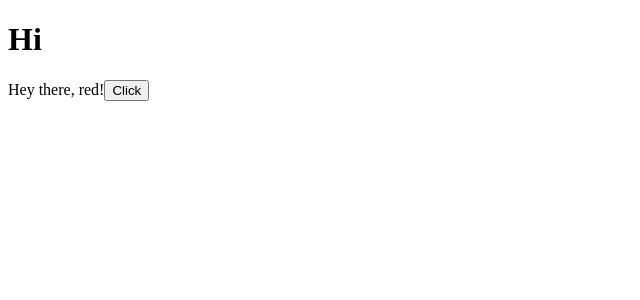
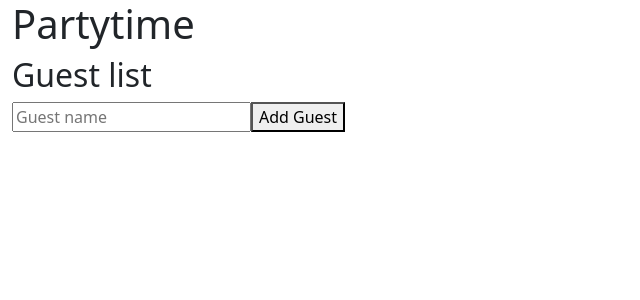
Before and after one commit to virtual/react-typescript, a React (Create React App) app: page / in a window 1280 px wide. Shown: the top 300 px of the page, without its empty margins (0-640 px from the left). Built offline with nearby package versions, Linux system fonts and the light colour scheme.

Commit message:
add guest list and input

```diff
--- a/public/index.html
+++ b/public/index.html
@@ -3,6 +3,7 @@
   <head>
     <meta charset="utf-8" />
     <link rel="icon" href="%PUBLIC_URL%/favicon.ico" />
+    <link rel="stylesheet" href="https://cdn.jsdelivr.net/npm/bootstrap@5.2.3/dist/css/bootstrap.min.css" integrity="sha384-rbsA2VBKQhggwzxH7pPCaAqO46MgnOM80zW1RWuH61DGLwZJEdK2Kadq2F9CUG65" crossorigin="anonymous">
     <meta name="viewport" content="width=device-width, initial-scale=1" />
     <meta name="theme-color" content="#000000" />
     <meta
@@ -28,7 +29,10 @@
   </head>
   <body>
     <noscript>You need to enable JavaScript to run this app.</noscript>
-    <div id="root"></div>
+
+    <main class="container-fluid">
+      <div id="root"></div>
+    </main>
     <!--
       This HTML file is a template.
       If you open it directly in the browser, you will see an empty page.
--- a/src/index.tsx
+++ b/src/index.tsx
@@ -1,11 +1,13 @@
 import ReactDOM from 'react-dom';
-import Parent from './props/Parent';
+// import Parent from './props/Parent';
+import GuestList from './state/GuestList';
 
 const App = () => {
   return (
     <div>
-      <h1>Hi</h1>
-      <Parent />
+      <h1>Partytime</h1>
+      {/* <Parent /> */}
+      <GuestList />
     </div>
   )
 }
--- /dev/null
+++ b/src/state/GuestList.tsx
@@ -0,0 +1,24 @@
+// Track what user types
+import { useState } from 'react';
+
+const GuestList: React.FC = () => {
+  const [name, setName] = useState('');
+
+  return (
+    <div>
+      <h2>Guest list</h2>
+
+      <form>
+        {/* Track what user enters via state */}
+        <input
+          placeholder="Guest name"
+          value={name}
+          onChange={(e) => setName(e.target.value)}
+          />
+        <button>Add Guest</button>
+      </form>
+    </div>
+  )
+};
+
+export default GuestList;
```
